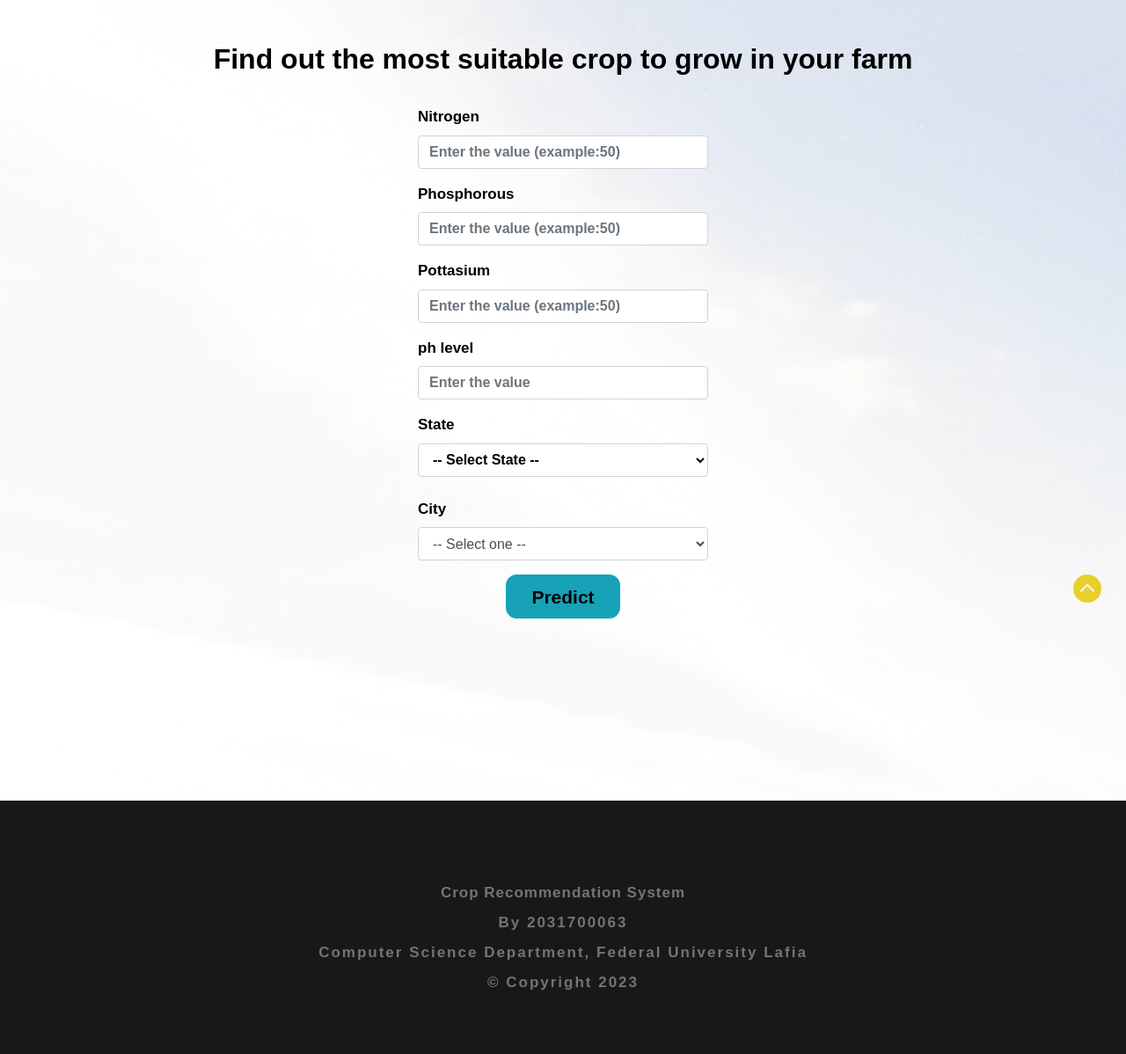
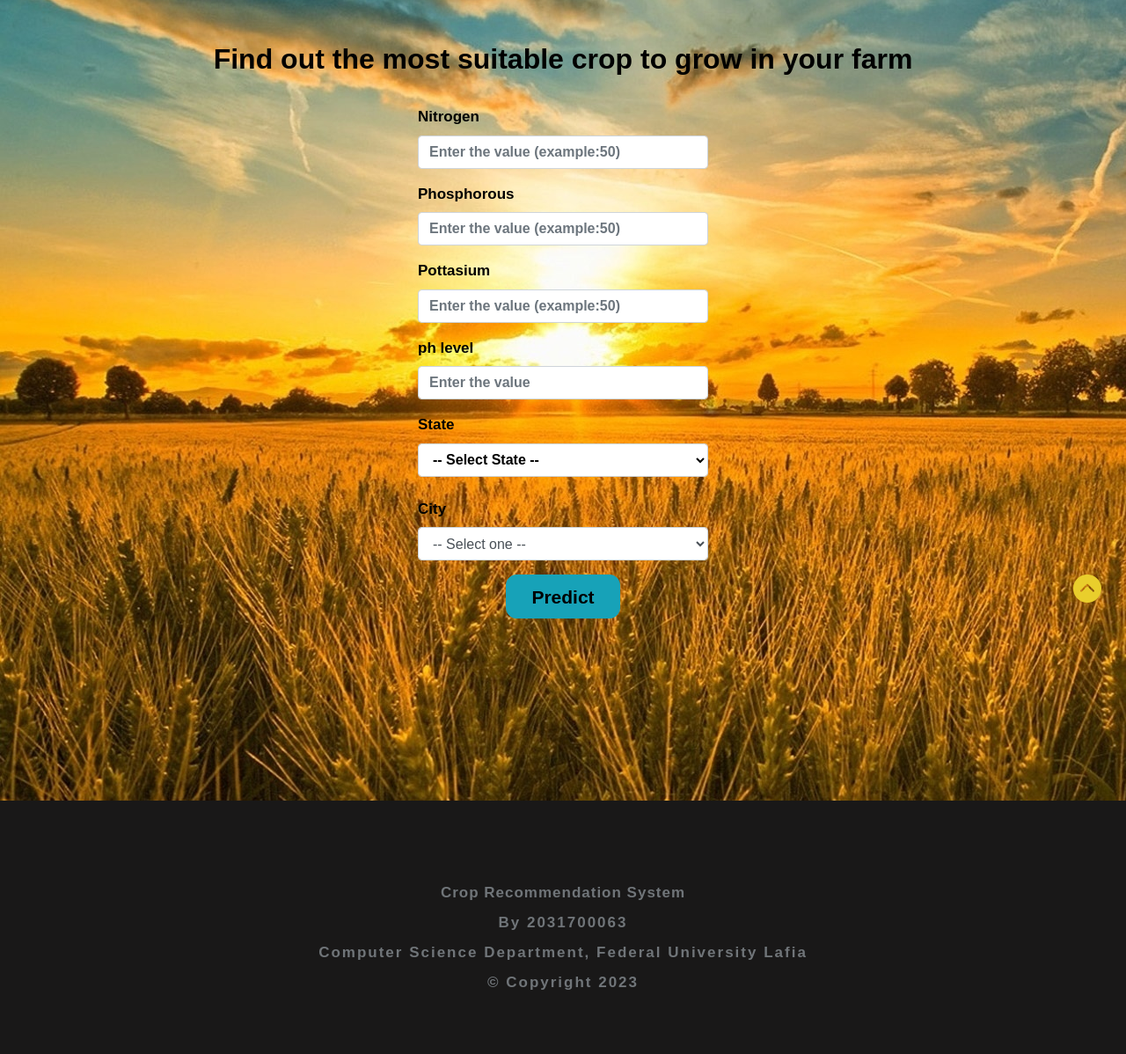
Before and after one commit to Kingvectorark/crop-recommender, a Flask app: page /crop-recommend in a window 1280 px wide. Shown: the part 81-1279 px from the top of the page at 88% size. Run offline with Flask 3, Linux system fonts and the light colour scheme; parts of the project's set-up code (start-up, migrations or seed data) failed here and were passed over; some libraries are stand-ins or nearby versions; some web fonts are replaced.

Commit message:
Project Work

```diff
--- a/app.py
+++ b/app.py
@@ -7,11 +7,7 @@ import pandas as pd
 import requests
 import config
 import pickle
-import io
-import torch
-from torchvision import transforms
-from PIL import Image
-from utils.model import ResNet9
+
 # ==============================================================================================
 
 # -------------------------LOADING THE TRAINED MODELS -----------------------------------------------
--- a/templates/crop.html
+++ b/templates/crop.html
@@ -2,7 +2,7 @@
 
 <style>
   html body {
-    background-image: url("{{ url_for('static', filename='images/farm_background.jpg') }}");
+    background-image: url("{{ url_for('static', filename='images/images/crop_background.jpg') }}");
   }
 </style>
 <!--Form Section-->
```
Also changed, not shown: 6 other files.
